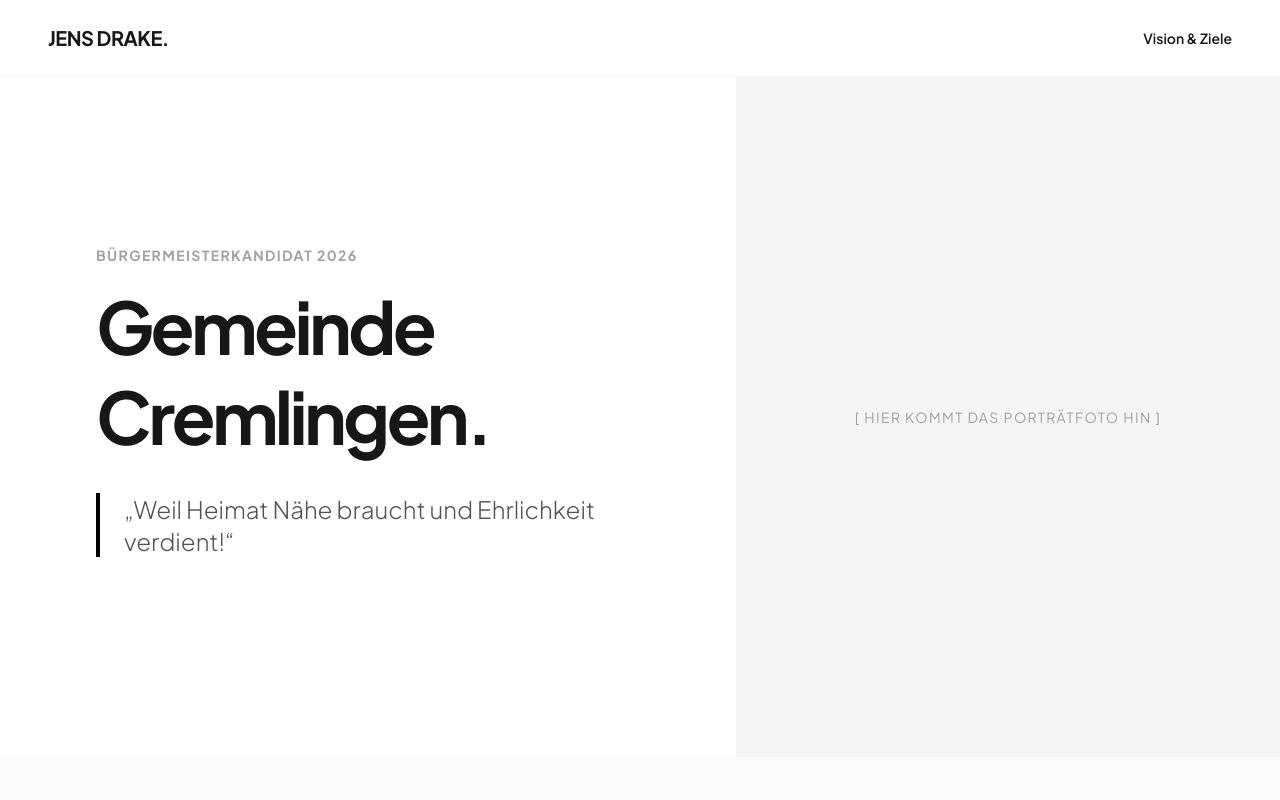
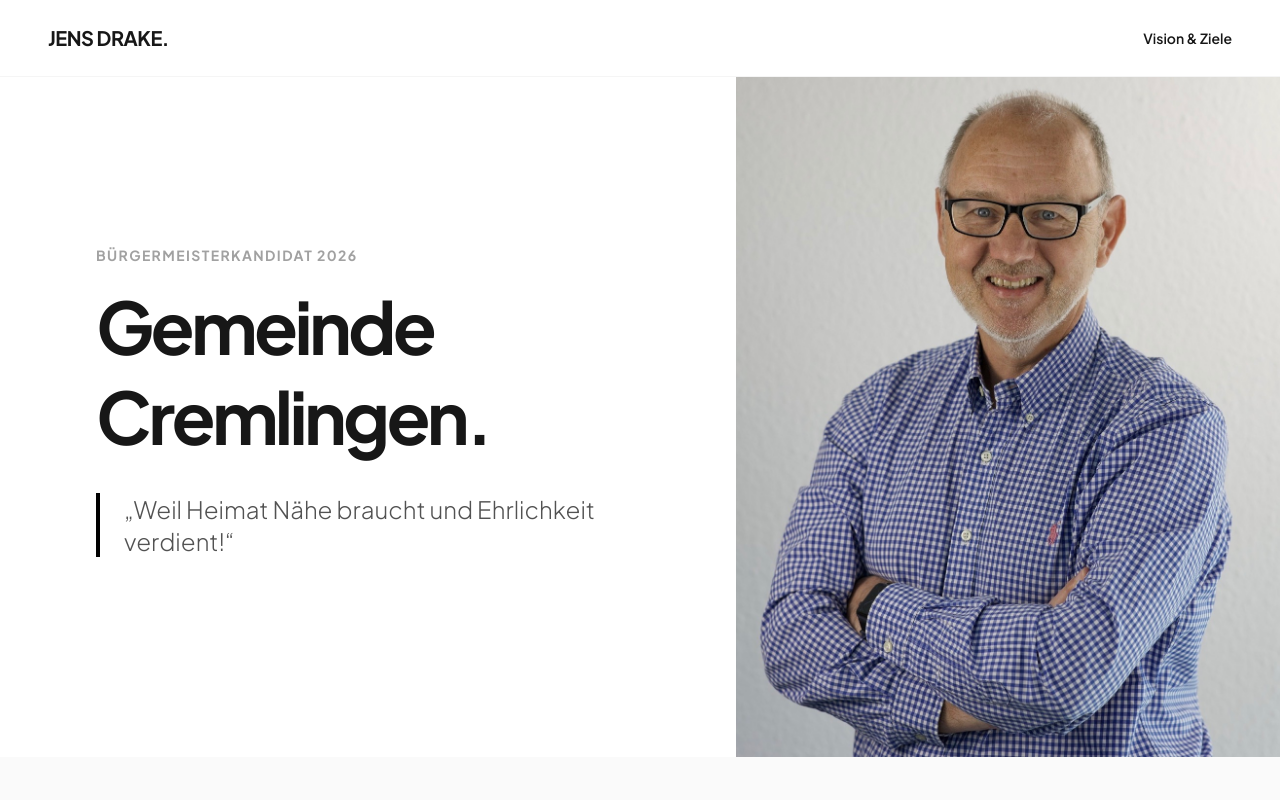
Before and after one commit to falkstange1912/Drake-Website, a React (Vite) app: page / in a window 1280 px wide. Shown: the top 800 px of the page. Built offline with nearby package versions, Linux system fonts and the light colour scheme.

Commit message:
Update App.tsx

```diff
--- a/App.tsx
+++ b/App.tsx
@@ -1,5 +1,6 @@
 import React from 'react';
 import { Building, Users, MessageCircle, Shield } from 'lucide-react';
+import portrait from './portrait.jpg';
 
 export default function App() {
   return (
@@ -26,11 +27,13 @@ export default function App() {
           </p>
         </div>
 
-        {/* Bild-Bereich (Platzhalter) */}
+        {/* Bild-Bereich */}
         <div className="flex-1 bg-neutral-100 relative min-h-[50vh] lg:min-h-full">
-          <div className="absolute inset-0 flex items-center justify-center text-neutral-400 text-sm tracking-widest uppercase">
-            [ Hier kommt das Porträtfoto hin ]
-          </div>
+          <img
+            src={portrait}
+            alt="Jens Drake - Bürgermeisterkandidat Cremlingen"
+            className="absolute inset-0 w-full h-full object-cover object-center"
+          />
         </div>
       </section>
 
```
